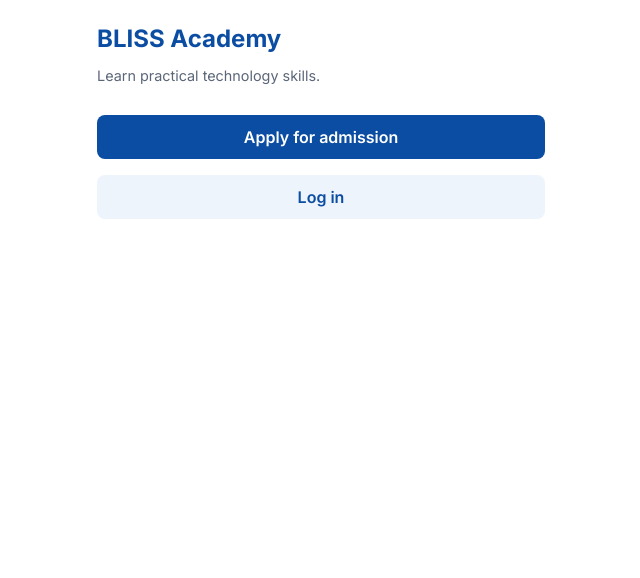
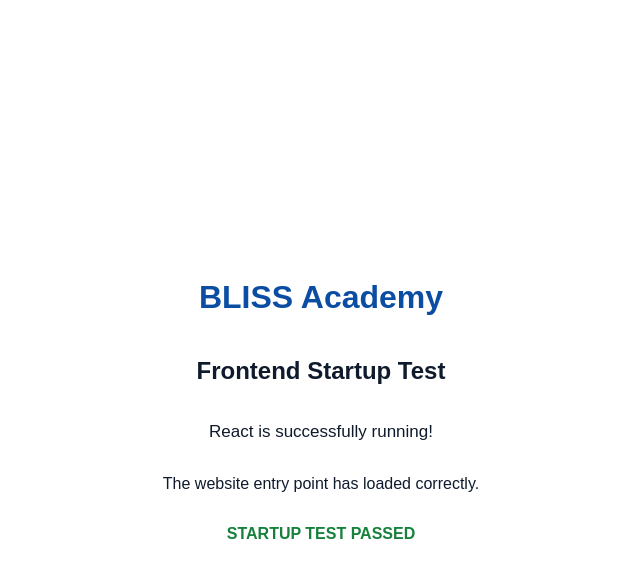
Before and after one commit to gcvdesignsecure/bliss-academy, a React (Vite) app: page / in a window 1280 px wide. Shown: the top 578 px of the page, without its empty margins (319-959 px from the left). Built offline with nearby package versions, Linux system fonts and the light colour scheme.

Commit message:
update main.tsx

```diff
--- a/src/main.tsx
+++ b/src/main.tsx
@@ -1,31 +1,53 @@
+
 import React from "react";
 import ReactDOM from "react-dom/client";
-import { BrowserRouter } from "react-router-dom";
-import App from "./app/App";
-import { AuthProvider } from "./lib/auth";
-import { configMissing } from "./lib/supabase";
-import "./styles/global.css";
 
-const root = ReactDOM.createRoot(document.getElementById("root") !);
+const rootElement = document.getElementById("root");
 
-if (configMissing) {
-  root.render(
-    <div className="wrap">
-      <h1>Setup needed</h1>
-      <p className="muted">
-        The Supabase settings are missing. Add VITE_SUPABASE_URL and VITE_SUPABASE_ANON_KEY
-        to your environment variables, then rebuild.
-      </p>
+if (!rootElement) {
+  document.body.innerHTML = `
+    <div style="padding:30px;font-family:Arial">
+      <h1>BLISS Academy</h1>
+      <h2>Startup Error</h2>
+      <p>The root element was not found in index.html.</p>
     </div>
-  );
+  `;
 } else {
-  root.render(
+  ReactDOM.createRoot(rootElement).render(
     <React.StrictMode>
-      <BrowserRouter>
-        <AuthProvider>
-          <App />
-        </AuthProvider>
-      </BrowserRouter>
+      <main
+        style={{
+          minHeight: "100vh",
+          background: "#ffffff",
+          color: "#0f1b2d",
+          fontFamily: "Arial, sans-serif",
+          display: "flex",
+          flexDirection: "column",
+          justifyContent: "center",
+          alignItems: "center",
+          padding: "24px",
+          textAlign: "center",
+          boxSizing: "border-box"
+        }}
+      >
+        <h1 style={{ color: "#0b4da2" }}>
+          BLISS Academy
+        </h1>
+
+        <h2>Frontend Startup Test</h2>
+
+        <p style={{ fontSize: "17px" }}>
+          React is successfully running!
+        </p>
+
+        <p>
+          The website entry point has loaded correctly.
+        </p>
+
+        <p style={{ color: "#16803c", fontWeight: "bold" }}>
+          STARTUP TEST PASSED
+        </p>
+      </main>
     </React.StrictMode>
   );
 }
```
